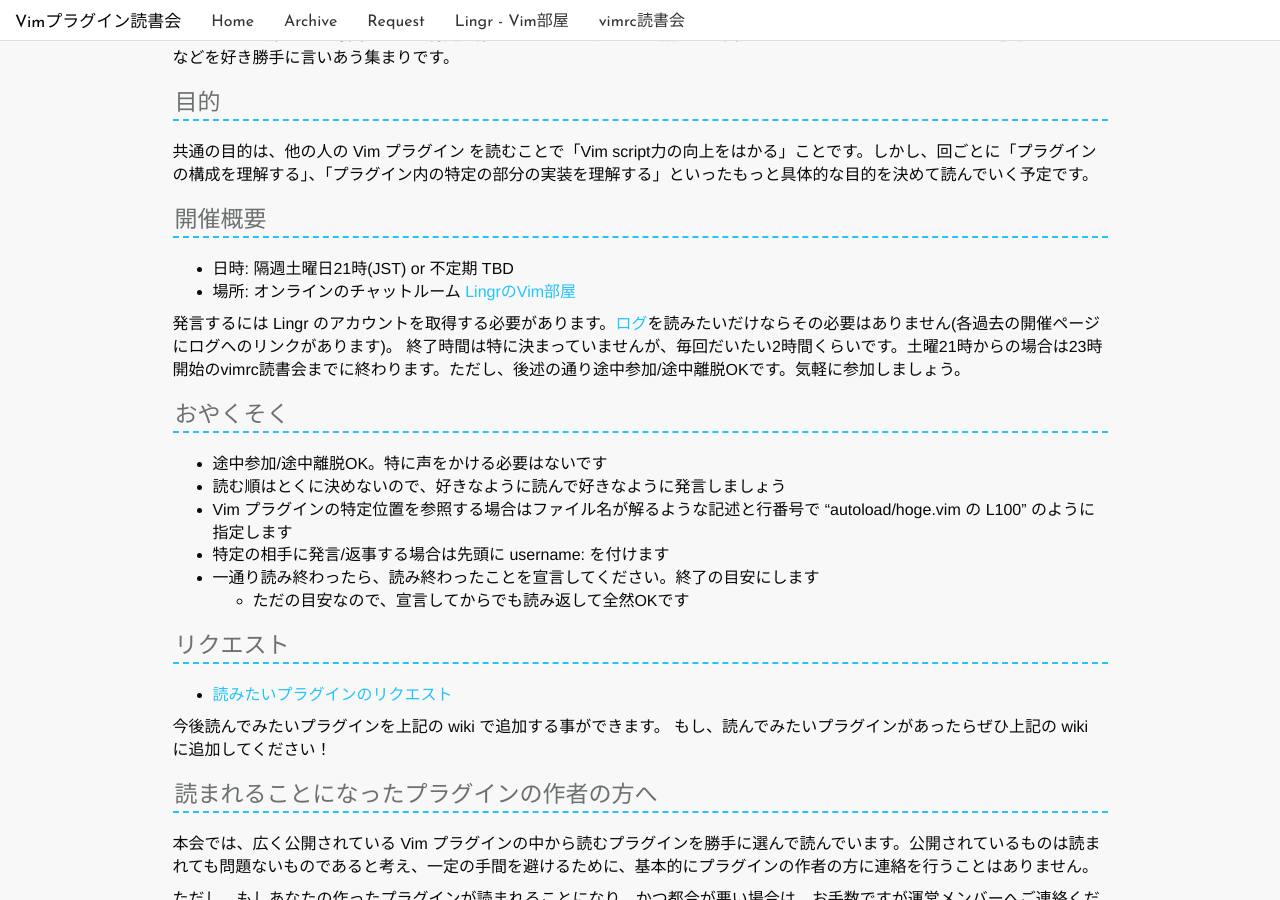
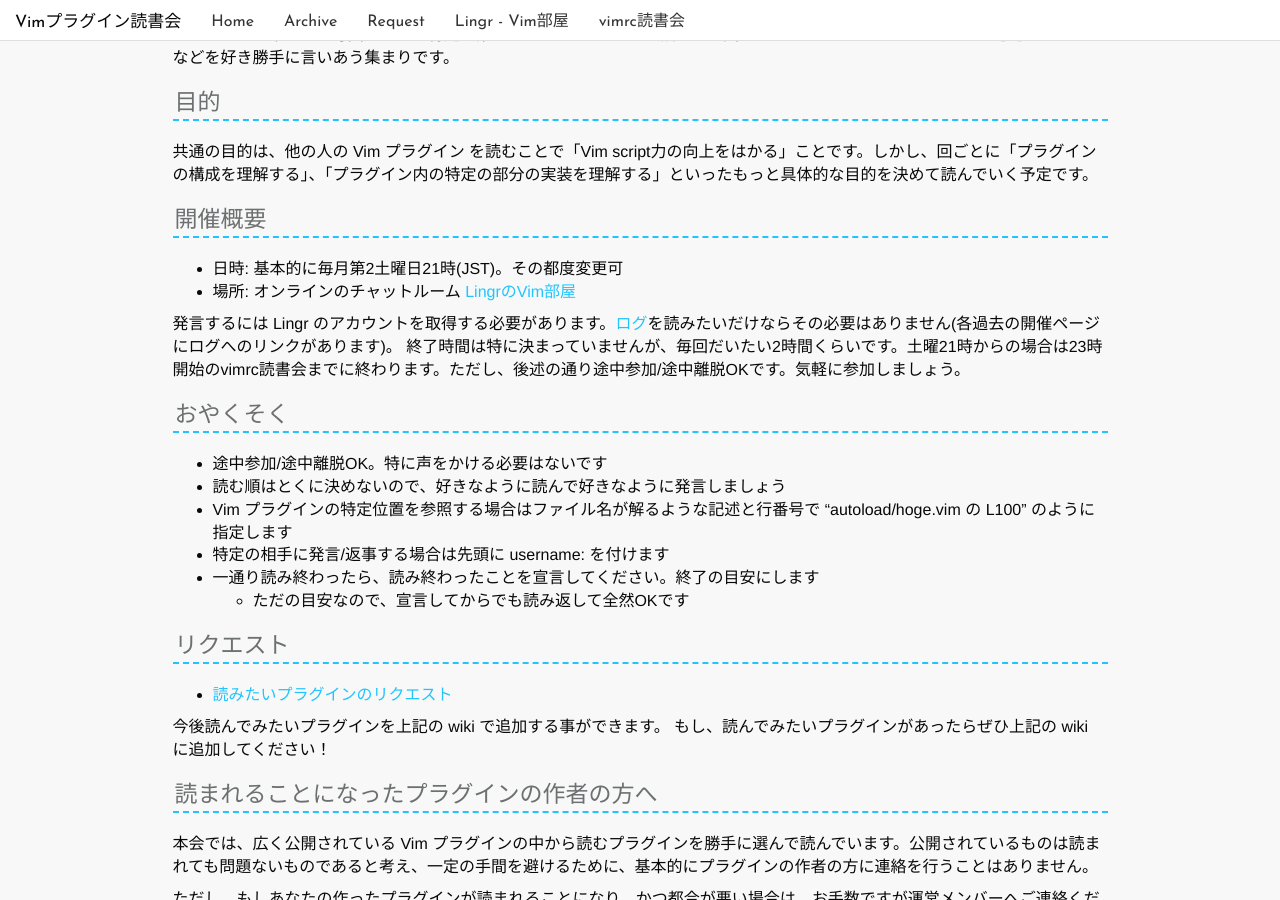
Before and after one commit to haya14busa/reading-vimplugin, a Jekyll site: the page built from index.md, in a window 1280 px wide and 900 px high, scrolled down 517 px. Built offline with Jekyll 4.4.1, drawn with Linux system fonts in a browser that asks for light colours; nearby versions of some CDN libraries; Markdown is read by kramdown in place of the engine named in the settings.

Commit message:
Fix about the dates of reading-vimplugin

```diff
--- a/index.md
+++ b/index.md
@@ -32,7 +32,7 @@ title: Vimプラグイン読書会
 共通の目的は、他の人の Vim プラグイン を読むことで「Vim script力の向上をはかる」ことです。しかし、回ごとに「プラグインの構成を理解する」、「プラグイン内の特定の部分の実装を理解する」といったもっと具体的な目的を決めて読んでいく予定です。
 
 ### 開催概要
-- 日時: 隔週土曜日21時(JST) or 不定期 TBD
+- 日時: 基本的に毎月第2土曜日21時(JST)。その都度変更可
 - 場所: オンラインのチャットルーム [LingrのVim部屋](http://lingr.com/room/vim)
 
 発言するには Lingr のアカウントを取得する必要があります。[ログ](./archive)を読みたいだけならその必要はありません(各過去の開催ページにログへのリンクがあります)。 終了時間は特に決まっていませんが、毎回だいたい2時間くらいです。土曜21時からの場合は23時開始のvimrc読書会までに終わります。ただし、後述の通り途中参加/途中離脱OKです。気軽に参加しましょう。
```
